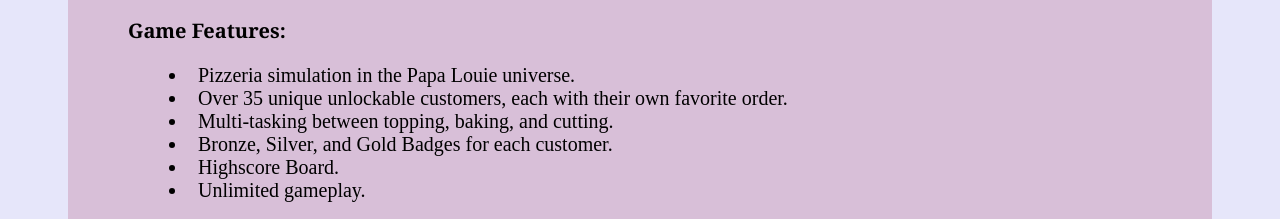
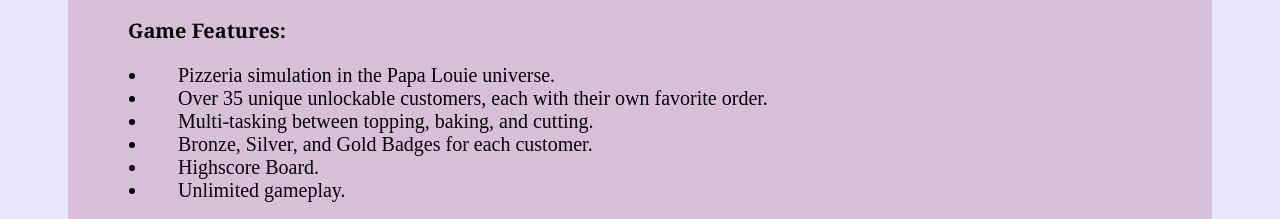
Before and after one commit to stuycs-gh-classrooms/10-web-ggav1n, a plain HTML site: page site/pizzeria.html in a window 1280 px wide. Shown: the part 465-684 px from the top of the page. Drawn offline with Linux system fonts and the light colour scheme; grey boxes are pictures that could not be loaded.

Commit message:
Update mystyle.css

```diff
--- a/site/mystyle.css
+++ b/site/mystyle.css
@@ -66,6 +66,6 @@
 
 .l {
   text-align: left;
-  padding-left: 10px;
-  margin-left: 3em
+  padding-left: 30px;
+  margin-left: 1em
 }
```
